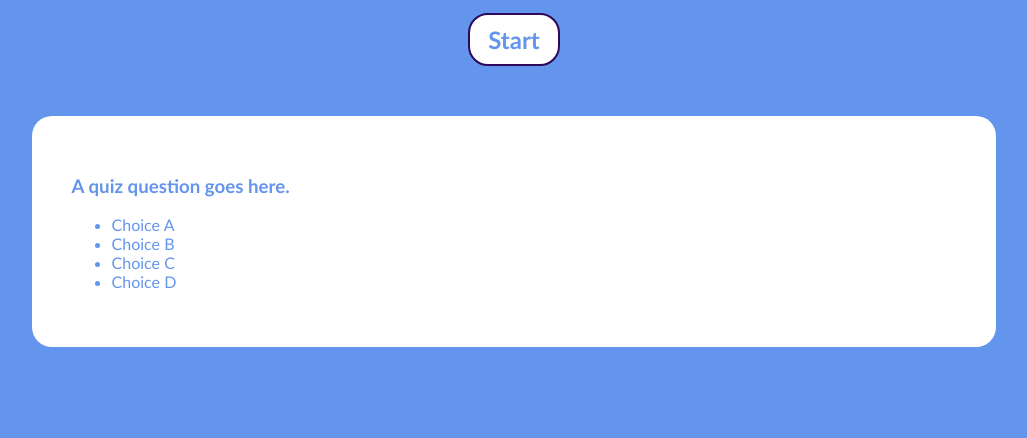
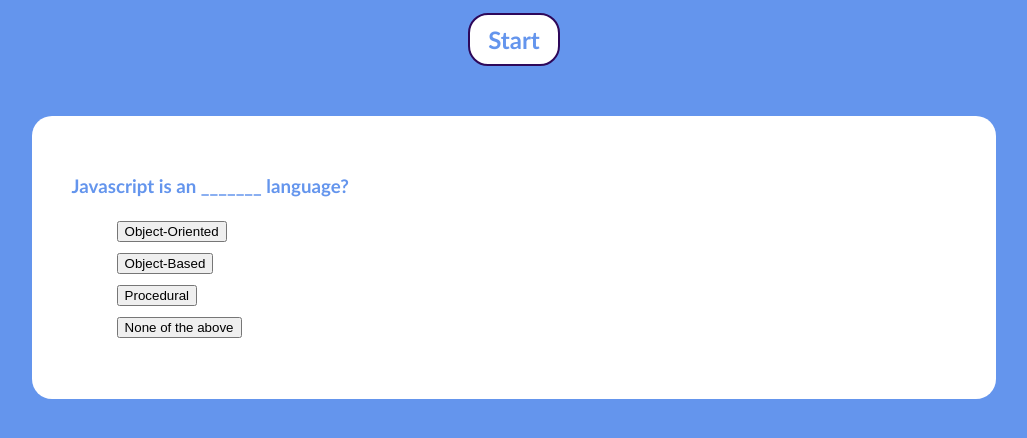
Before and after one commit to veronika-pomy/Timed-Coding-Quiz, a plain HTML site: page index.html in a window 1280 px wide. Both pictures are taken after a click on the button "Start". Shown: the part 112-550 px from the top of the page, without its empty margins (126-1153 px from the left). Drawn offline with Linux system fonts and the light colour scheme.

Commit message:
added multiple choice questions, wrote js to iterate over questions array when answer is given and keep user store. Next need to ass local storage functionality and save

```diff
--- a/assets/index.js
+++ b/assets/index.js
@@ -1,14 +1,48 @@
+// create multiple choice questions and define them as objects
+const questionsArr = [
+    question1 = {
+        question: "Javascript is an _______ language?",
+        choiceA: "Object-Oriented",
+        choiceB: "Object-Based",
+        choiceC: "Procedural",
+        choiceD: "None of the above",
+        rightAnswer: "Object-Oriented",
+    },
+    question2 = {
+        question: "Which of the following keywords is used to define a variable in Javascript?",
+        choiceA: "var",
+        choiceB: "let",
+        choiceC: "const",
+        choiceD: "All of the above",
+        rightAnswer: "All of the above",
+
+    }
+];
+
+// store html tag displaying countdown
+const countDownEl = document.querySelector("#count-down");
+// store button el
+const buttonEl = document.querySelector("#start-button");
+// store h3 tag that question will be inserted into
+const questionEl = document.querySelector("#message");
+// store the ul that contains mult choice lis
+const multChoiceEl = document.querySelector("#mult-choice");
+// store lis for multiple choice answers
+const choiceA = document.querySelector("#choice-a");
+const choiceB = document.querySelector("#choice-b");
+const choiceC = document.querySelector("#choice-c");
+const choiceD = document.querySelector("#choice-d");
+
 // start timer at 60 seconds
 let startSecondsEl = 60;
-// selecting html tag displaying countdown
-const countDownEl = document.querySelector("#count-down");
-// selecting button el
-const buttonEl = document.querySelector("#start-button");
-// Event listener to start countdown when the button "start" is clicked
-// Includes set interval method and a funcion that increments seconds
-// Fix that when the button is clicked twice the timer goes faster
-buttonEl.addEventListener("click", function () {
-    setInterval ( function (){
+// set increment interval to be 1000 milliseconds at the start
+let incremetInt = 1000;
+// define var that will show the most recent score
+let userScore= 0;
+
+// function to countdown
+function countDown ( ) {
+    timer = setInterval ( function (){
         if (startSecondsEl >= 0) {
             let secondsRemains = startSecondsEl;
             startSecondsEl--; // decreasing time
@@ -16,5 +50,57 @@ buttonEl.addEventListener("click", function () {
         } else {
             countDownEl.textContent = `Time's up!`;
         }
-    },1000);
-});
+    },incremetInt);
+}
+
+// funciton that presents questions to user, validates answeres and counts score
+let startIndex = 0; // always start with the first question
+function askQuestions ( ) {
+    writeQuestions (startIndex);
+    multChoiceEl.addEventListener("click", function (event) {
+        var element = event.target;
+        if (element.matches("button") === true) {
+            if (element.textContent === questionsArr[startIndex].rightAnswer) {
+                userScore++;
+                console.log(userScore);
+                console.log("correct!");
+            } else {
+                console.log("wrong!");
+                countDown ( ); // speeds up timer if answer is wrong
+            }
+        }
+        // increment index to move on to the next question when any answer is selected
+        startIndex++;
+        if (startIndex < questionsArr.length) {
+            writeQuestions (startIndex);
+        } else {
+            questionEl.textContent = `Good Job! Your score is ${userScore}`; // change message if userScore is 0
+            // remove multiple choice els when quiz is done
+            let children = document.querySelectorAll(".child")
+            for (i = 0; i < children.length; i++){
+                multChoiceEl.removeChild(children[i]);
+            }
+            // need to add functinoality to display this if timer runs out (may need ot be added to a different section)
+            // add line for your heighst score (local storage);
+        }
+    }
+)};
+
+// function that creates buttons with mult choice and inserts then into li els
+function writeQuestions ( ) {
+    questionEl.textContent = questionsArr[startIndex].question;
+    const buttonChoiceA = choiceA.innerHTML = `<button>${questionsArr[startIndex].choiceA}</button>`;
+    const buttonChoiceB = choiceB.innerHTML = `<button>${questionsArr[startIndex].choiceB}</button>`;
+    const buttonChoiceC = choiceC.innerHTML = `<button>${questionsArr[startIndex].choiceC}</button>`;
+    const buttonChoiceD = choiceD.innerHTML = `<button>${questionsArr[startIndex].choiceD}</button>`;
+};
+
+// function calls countDown() and writeQuestions()
+function beginQuiz ( ) {
+    countDown ( );
+    askQuestions ( );
+};
+
+// Event listener to start quiz when the "start button is clicked"
+// !!! Fix that when the button is clicked twice the timer goes faster
+buttonEl.addEventListener("click", beginQuiz);
--- a/assets/style.css
+++ b/assets/style.css
@@ -52,3 +52,10 @@ body {
     border-radius: 20px;
     width: 70%;
 }
+#welcome {
+    color: var(--edge);
+}
+li {
+    list-style: none;
+    padding: 5px;
+}
--- a/index.html
+++ b/index.html
@@ -14,13 +14,21 @@
         <button id="start-button">Start</button>
     </div>
     <div class="quiz" >
-        <h3 id="question">A quiz question goes here.</h3>
-        <ul>
-            <li id="choice-a">Choice A</li>
-            <li id="choice-b">Choice B</li>
-            <li id="choice-c">Choice C</li>
-            <li id="choice-d">Choice D</li>
-        </ul>
+        <div class="message">
+            <h3 id="message">Welcome to the <span id="welcome">Javascript Quiz</span> desiged to test your knowledge of the language's functionality and concepts. You will be given 60 seconds to answer questions. You will score 1 point with each correct answer, 0 if you answer incorrectly. With each wrong answer the timer speed will double. You'll be able to save your scores whne you are finished. Good luck!</h3>
+        </div>
+        <div class="mult-choice">
+            <ul id="mult-choice">
+                <li id="choice-a" class="child">
+                </li>
+                <li id="choice-b" class="child">
+                </li>
+                <li id="choice-c" class="child">
+                </li>
+                <li id="choice-d" class="child">
+                </li>
+            </ul>
+        </div>
     </div>
     <script src="./assets/index.js"></script>
 </body>
```
Also changed, not shown: 1 other file.
